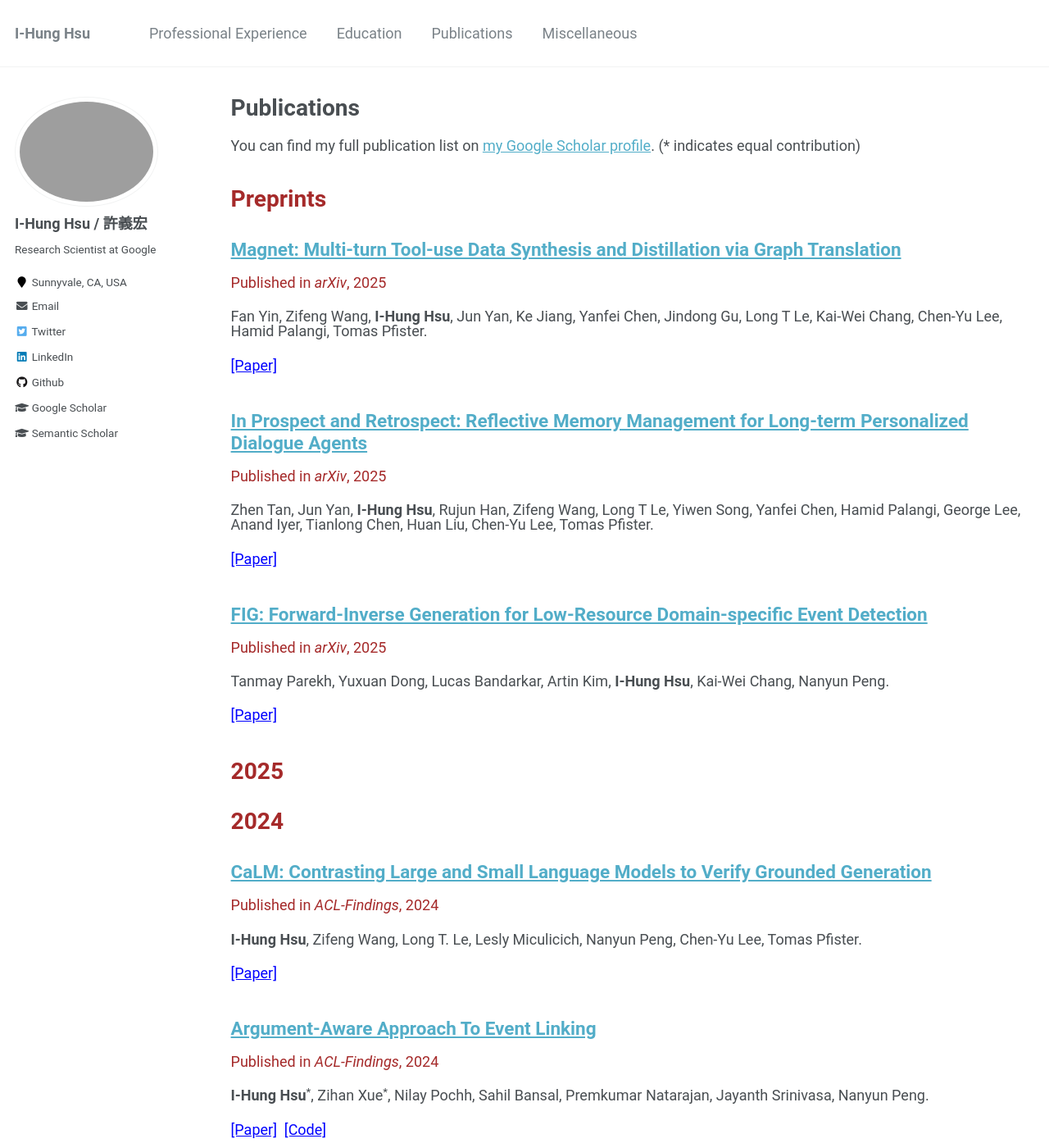
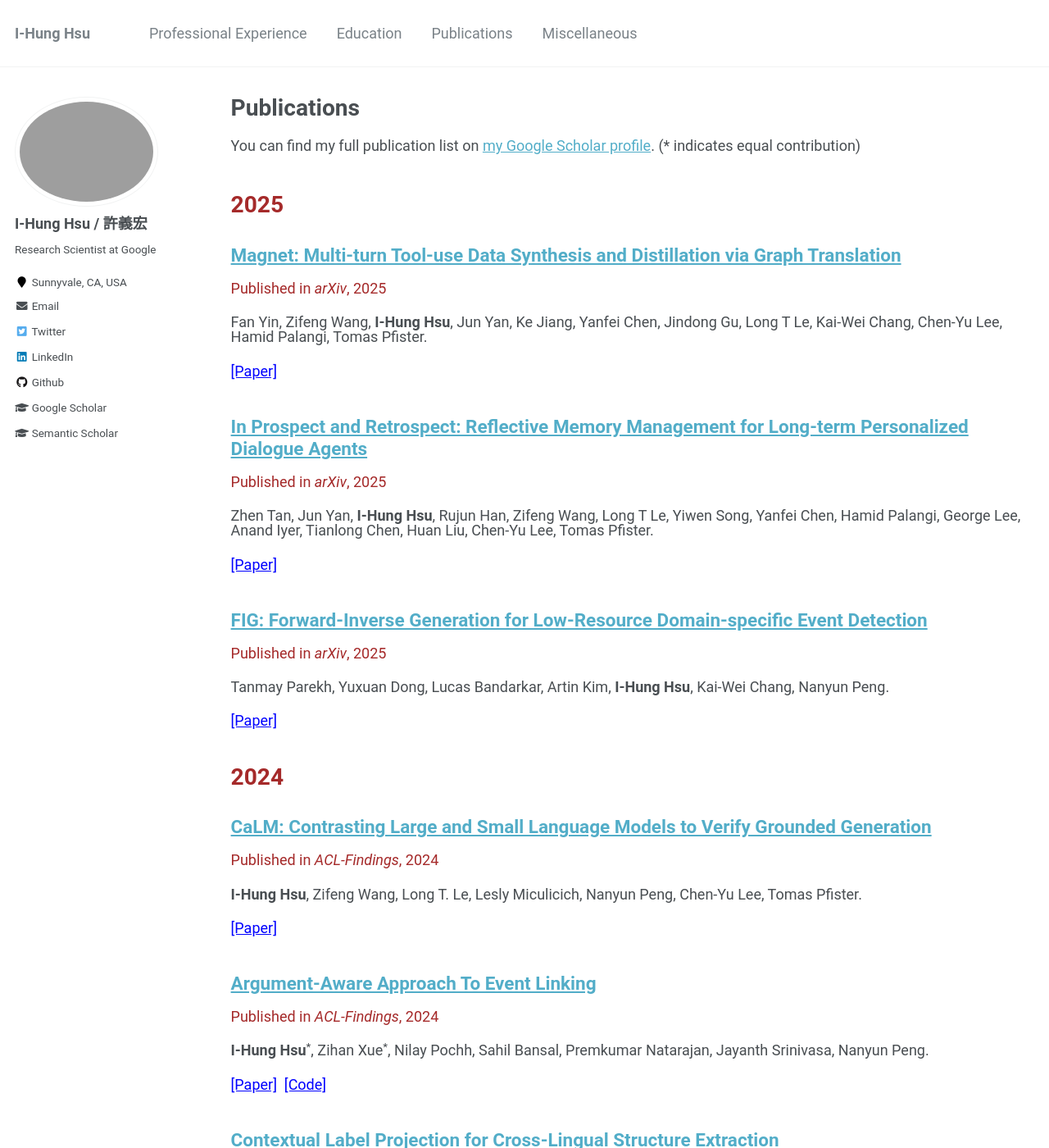
Before and after one commit to ihungalexhsu/ihungalexhsu.github.io, a Jekyll site: the page built from _pages/publications.md, in a window 1280 px wide and 1400 px high. Shown: the whole window at 82% size. Built offline with Jekyll 4.4.1, drawn with Linux system fonts in a browser that asks for light colours.

Commit message:
Update publications.md

```diff
--- a/_pages/publications.md
+++ b/_pages/publications.md
@@ -13,12 +13,12 @@ You can find my full publication list on <a href="https://scholar.google.com/cit
 
 {% include base_path %}
 
-<h1 style="margin: 1.25em 0px -0.5em; padding: 0px; color: brown;">Preprints</h1>
+<!-- <h1 style="margin: 1.25em 0px -0.5em; padding: 0px; color: brown;">Preprints</h1>
 {% for post in site.publications reversed %}
   {% if post.venue == "arXiv" %}
     {% include archive-single.html %}
   {% endif %}
-{% endfor %}
+{% endfor %} -->
 
 {% assign publicationsByYear = site.publications | group_by_exp:"post", "post.date | date: '%Y'" %}
 {% for year in publicationsByYear reversed %}
@@ -26,9 +26,10 @@ You can find my full publication list on <a href="https://scholar.google.com/cit
   {% assign publicationsByMonth = year.items | group_by_exp:"post", "post.date | date: '%B'" %}
   {% for month in publicationsByMonth reversed %}
     {% for post in month.items reversed %}
-      {% if post.venue != "arXiv" %}
+<!--       {% if post.venue != "arXiv" %}
         {% include archive-single.html %}
-      {% endif %}
+      {% endif %} -->
+      {% include archive-single.html %}
     {% endfor %}
   {% endfor %}
 {% endfor %}
```
